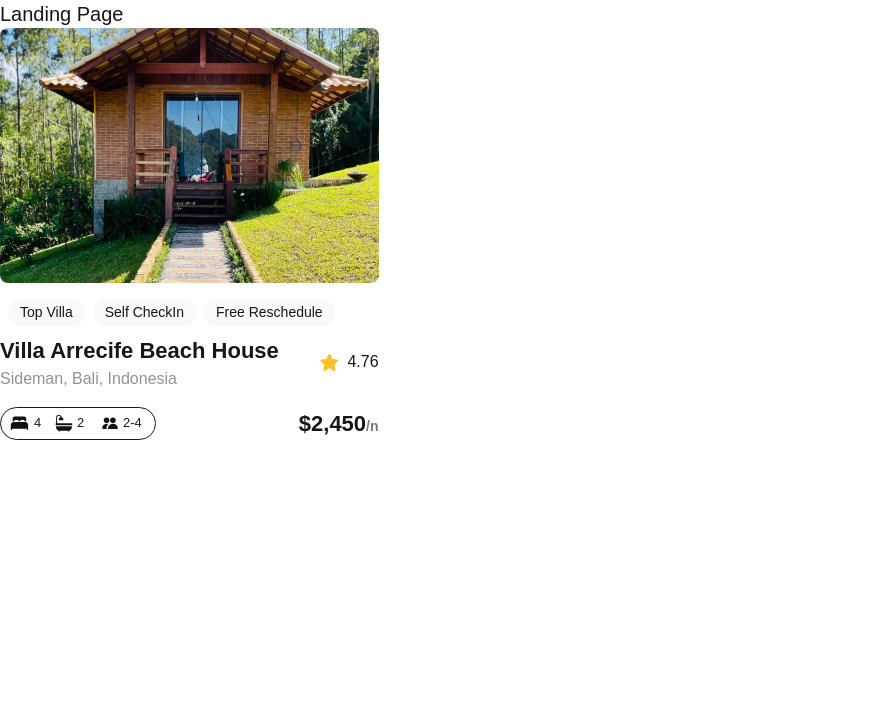
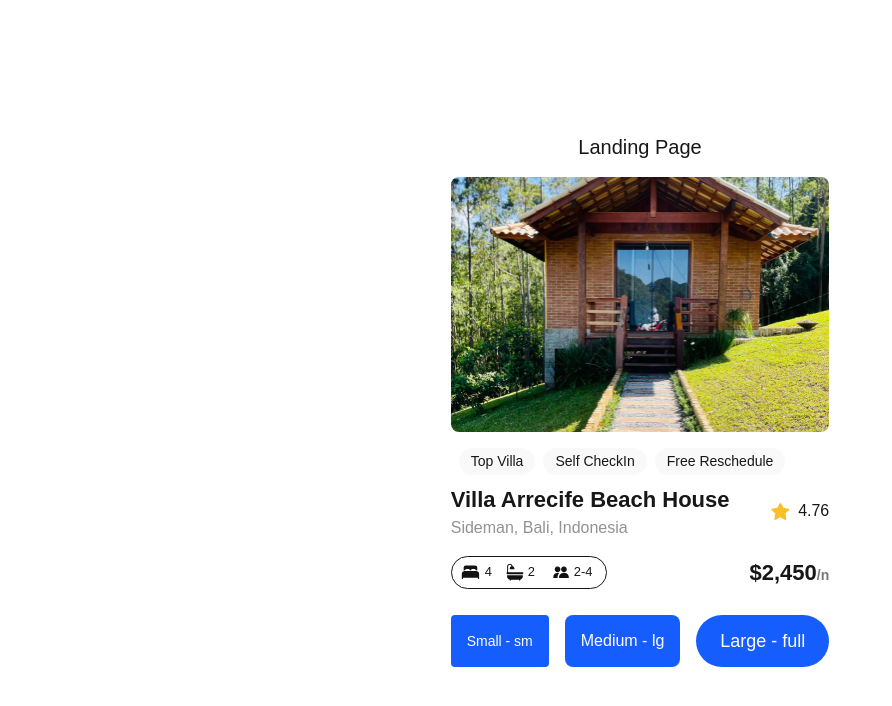
Before and after one commit to Oceanflow1990/alx-project-0x00-setup, a Next.js app in the folder alx-project-0x00/: page /landing in a window 1280 px wide. Shown: the top 706 px of the page, without its empty margins (0-892 px from the left). Built offline with nearby package versions, Linux system fonts and the light colour scheme.

Commit message:
alx-project-0x00-setup

```diff
--- a/alx-project-0x00/pages/landing.tsx
+++ b/alx-project-0x00/pages/landing.tsx
@@ -1,11 +1,21 @@
-import Card from "@/components/Card"
+import Card from "@/components/Card";
+import Button from "@/components/Button";
 
-const Landing: React.FC =  () => {
+const Landing: React.FC = () => {
   return (
-    <div>
-      <h1 className=" text-xl font-extralight">Landing Page</h1>
+    <div className="flex flex-col items-center justify-center min-h-screen space-y-4">
+      <h1 className="text-xl font-extralight">Landing Page</h1>
+
       <Card />
+
+      {/* Buttons with required rounded classes */}
+      <div className="flex flex-wrap gap-4">
+        <Button title="Small - sm" styles="text-sm px-2 py-1 rounded-sm" />
+        <Button title="Medium - lg" styles="text-base px-4 py-2 rounded-lg" />
+        <Button title="Large - full" styles="text-lg px-6 py-3 rounded-full" />
+      </div>
     </div>
-  )
-}
-export default Landing
+  );
+};
+
+export default Landing;
```
